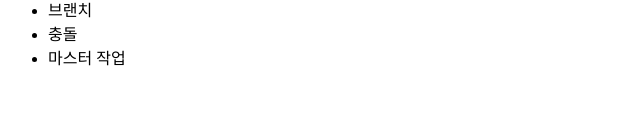
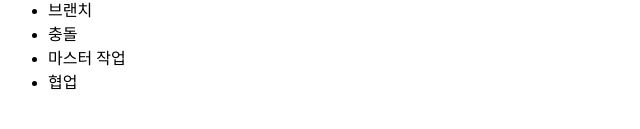
Before and after one commit to twinkopy/git_1st, a plain HTML site: page index.html in a window 1280 px wide. Shown: the part 135-264 px from the top of the page, 0-640 px from the left. Drawn offline with Linux system fonts and the light colour scheme.

Commit message:
<li>협업</li> 추가

```diff
--- a/index.html
+++ b/index.html
@@ -13,6 +13,7 @@
       <li>브랜치</li>
       <li>충돌</li>
       <li>마스터 작업</li>
+      <li>협업</li>
     </ul>
   </body>
 </html>
```
